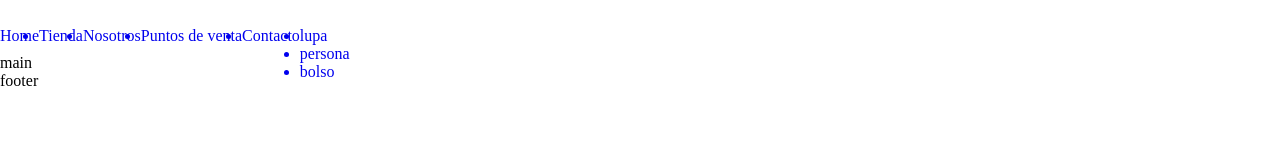
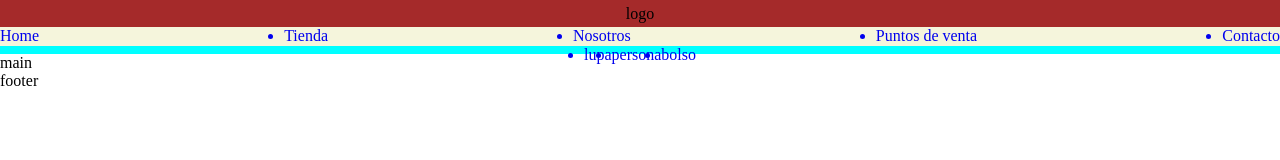
Before and after one commit to Lucaq11/Rest-indumentaria-v1.0, a plain HTML site: page index.html in a window 1280 px wide. Drawn offline with Linux system fonts and the light colour scheme.

Commit message:
Add files via upload

```diff
--- a/index.css
+++ b/index.css
@@ -24,16 +24,35 @@
 }
 
 .header__nav {
+    background-color: aqua;
     grid-area: nav;
-    display: flex;
+    display: grid;
+    grid-template-columns: 100%;
+    grid-template-rows: 70% 30%;
+    grid-template-areas: "ul-menu"
+                         "ul-search"
 }
 
 
 .header__div__logo {
+    background-color: brown;
+    grid-area: logo;
+    display: flex;
+    align-items: center;
+    justify-content: center;
 }
 
 .header__ul__menu {
+    grid-area: ul-menu;
     display: inline-flex;
+    justify-content: space-between;
+    background-color: beige;
+}
+
+.header__ul__search {
+    grid-area: ul-search;
+    display: inline-flex;
+    justify-content: center;
 }
 
 .index__main {
--- a/index.html
+++ b/index.html
@@ -9,8 +9,8 @@
 </head>
 <body class="index__body">
     <header class="header">
+      <div class="header__div__logo">logo<img src="" alt=""></div>
         <nav class="header__nav">
-          <div class="header__div__logo"></div>
           <ul class="header__ul__menu">
             <a href="./index.html"><li>Home</li></a>
             <a href="./shop.html"><li>Tienda</li></a>
@@ -18,7 +18,7 @@
             <a href="./points-of-sale.html"><li>Puntos de venta</li></a>
             <a href="./contact-us.html"><li>Contacto</li></a>
           </ul>
-          <ul>
+          <ul class="header__ul__search">
               <a href="./product.html"><li>lupa</li></a>
               <a href="./product.html"><li>persona</li></a>
               <a href="./product.html"><li>bolso</li></a>
```
